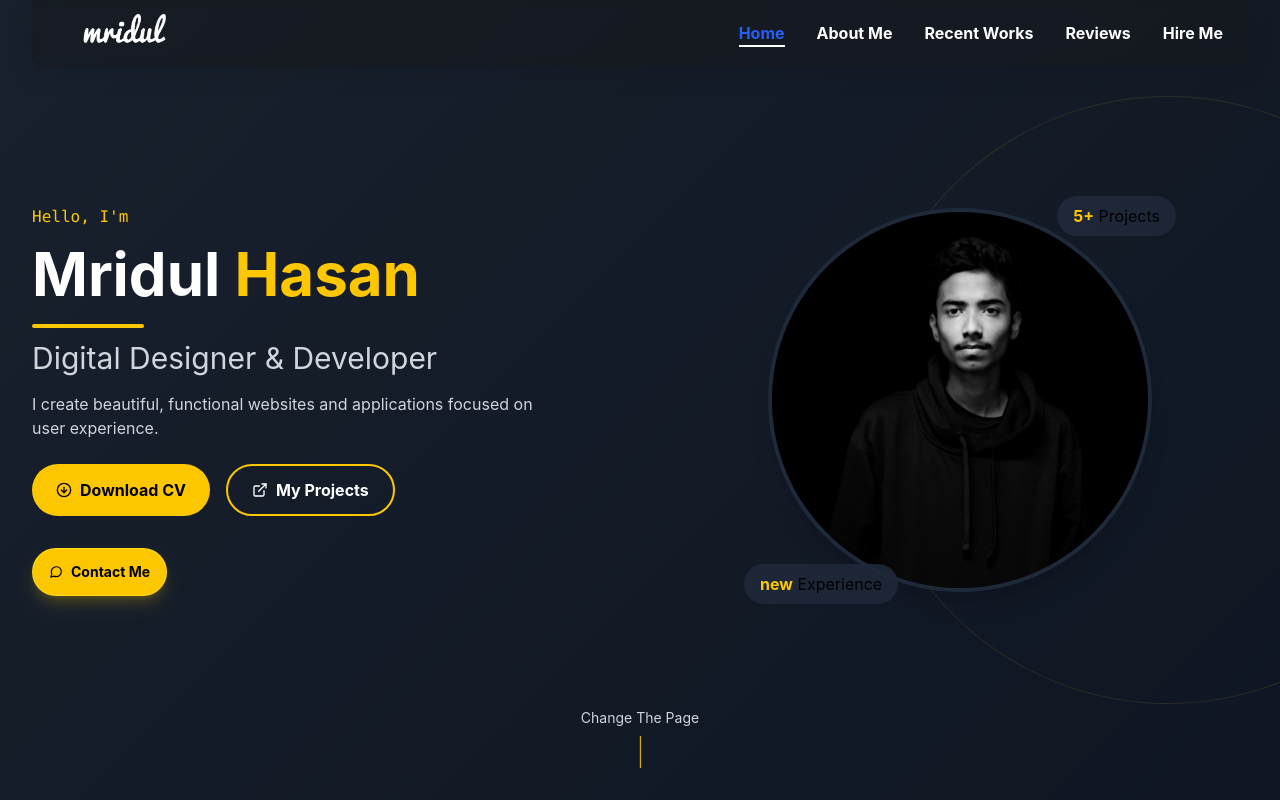
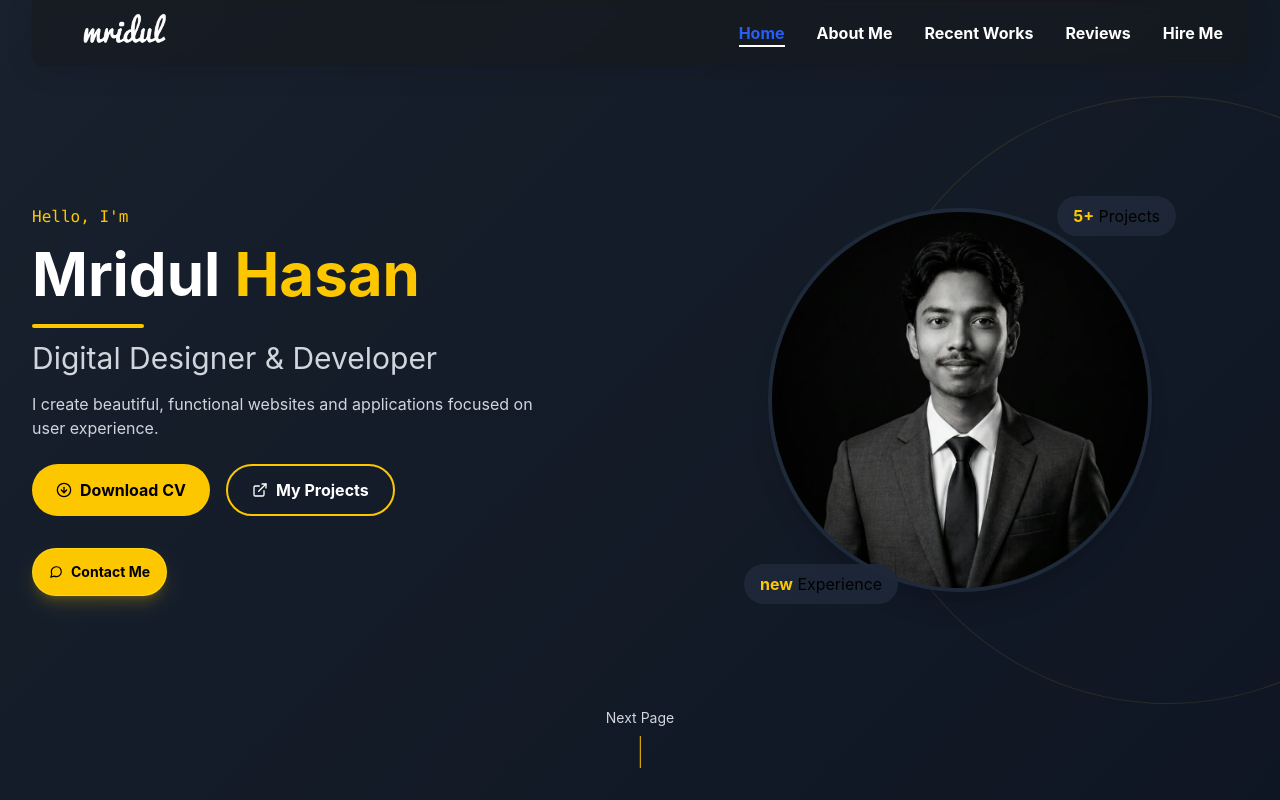
Before and after one commit to mridul360/portfolio, a React (Vite) app: page / in a window 1280 px wide. Built offline with nearby package versions, Linux system fonts and the light colour scheme.

Commit message:
Refactor code structure for improved readability and maintainability

```diff
--- a/src/Components/AboutMe/Aboutme.jsx
+++ b/src/Components/AboutMe/Aboutme.jsx
@@ -1,5 +1,5 @@
 import React from 'react';
-import me2 from '../../assets/me5.jpg';
+import me2 from '../../assets/me3.jpg';
 import Container from '../Layout/Container';
 import { FaBootstrap, FaCss3Alt, FaHtml5, FaJsSquare, FaReact } from 'react-icons/fa';
 import { SiTailwindcss } from "react-icons/si";
--- a/src/Components/Home/Home.jsx
+++ b/src/Components/Home/Home.jsx
@@ -3,7 +3,7 @@ import { motion } from 'framer-motion';
 import { useInView } from 'react-intersection-observer';
 import { useNavigate } from 'react-router-dom';
 import { FiArrowDownCircle, FiExternalLink } from 'react-icons/fi';
-import me from '../../assets/me3.jpg';
+import me from '../../assets/logoo.jpeg';
 import ContactButton from '../ContactButton/ContactButton';
 
 const Home = () => {
@@ -202,7 +202,7 @@ const Home = () => {
         animate={{ y: [0, 10, 0] }}
         transition={{ duration: 2, repeat: Infinity }}
       >
-        <p className="mb-2">Change The Page</p>
+        <p className="mb-2">Next Page</p>
         <div className="w-px h-8 bg-yellow-400 mx-auto"></div>
       </motion.div>
     </section>
```
Also changed, not shown: src/assets/logoo.jpeg (added).
